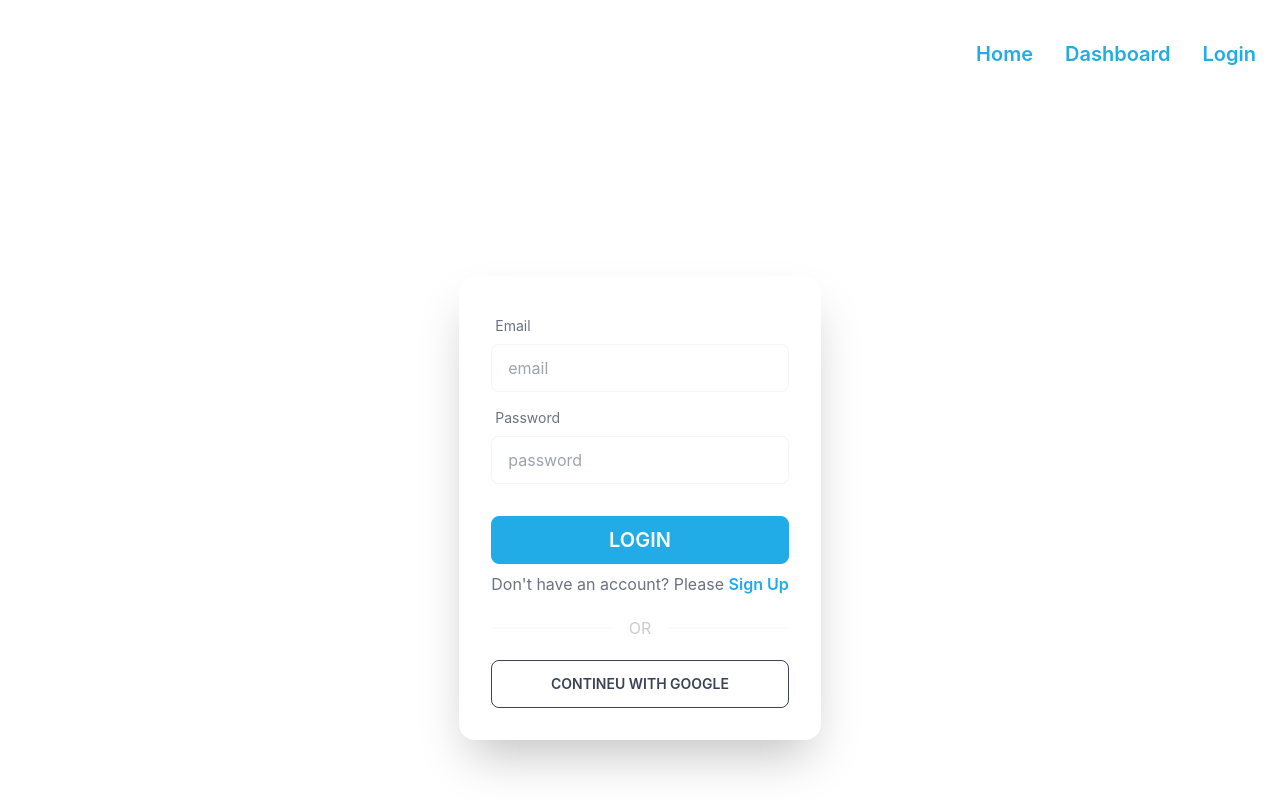
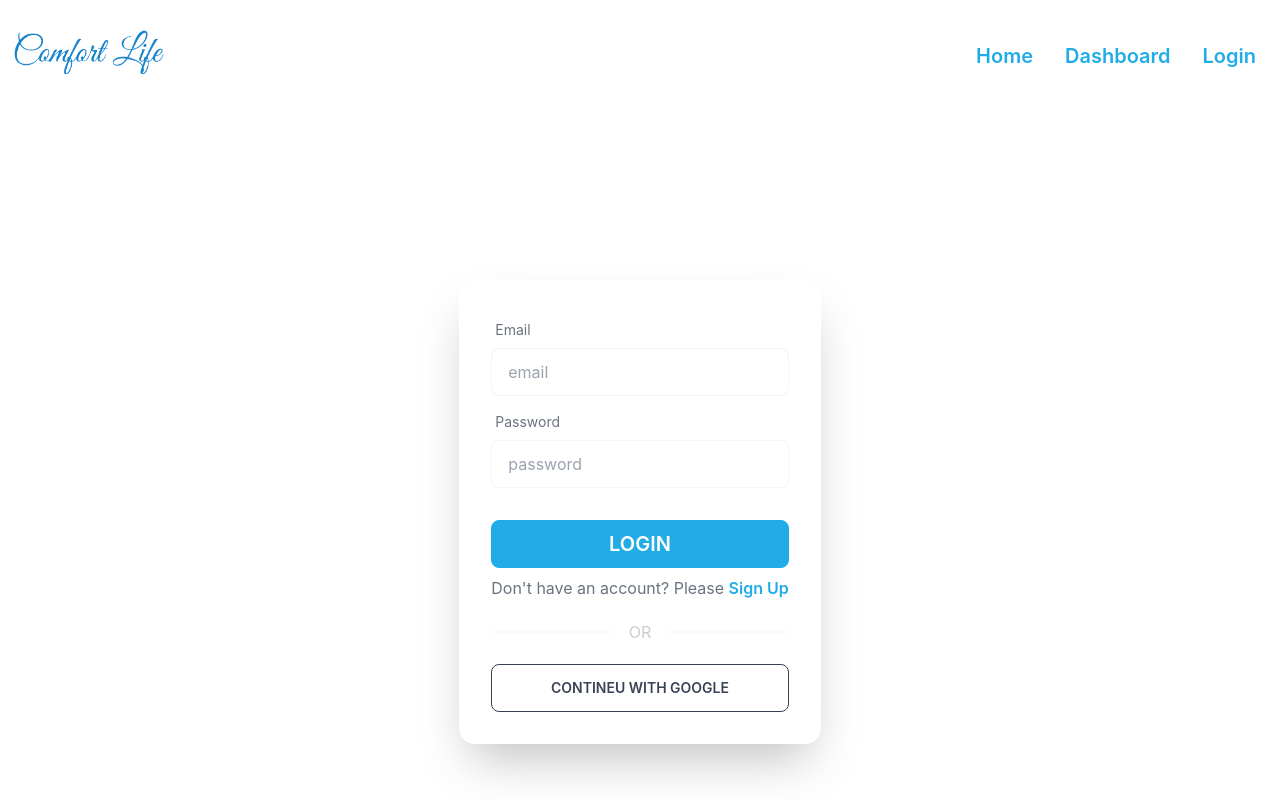
Before and after one commit to md-mahin-islam-mahi/Comfort-Life-Client, a React (Create React App) app: page /login in a window 1280 px wide. Shown: the top 800 px of the page. Built offline with nearby package versions, Linux system fonts and the light colour scheme; no server answers.

Commit message:
added logo

```diff
--- a/src/App.js
+++ b/src/App.js
@@ -4,7 +4,7 @@ import router from './Routes/Common/Routes';
 
 function App() {
   return (
-    <div className="App lg:max-w-[1600px] mx-auto">
+    <div className="App max-w-full lg:max-w-[1600px] mx-auto">
       <RouterProvider router={router} />
     </div>
   );
--- a/src/Components/Dashboard/Admin/AdminRoute.js
+++ /dev/null
@@ -1,16 +0,0 @@
-import { useQuery } from '@tanstack/react-query';
-import React, { useEffect, useState } from 'react';
-import AllBuyers from './All Buyers/AllBuyers';
-
-const AdminRoute = () => {
-
-
-    return (
-        <div>
-            <div>
-            </div>
-        </div>
-    );
-};
-
-export default AdminRoute;
--- a/src/Components/Dashboard/MyOrders/MyOrders.js
+++ b/src/Components/Dashboard/MyOrders/MyOrders.js
@@ -7,11 +7,7 @@ import { AuthContext } from '../../../Context/AuthProvider';
 const MyOrders = () => {
     const { user, loader } = useContext(AuthContext);
 
-    // const url = `http://localhost:5000/orders?email=${user.email}`
-    //     fetch(url)
-    //         .then(res => res.json())
-    //         .then(data => setFurnitures(data));
-
+    // useQuery to load data-2
     const { data: furnitures = [], refetch } = useQuery({
         queryKey: 'myOrders',
         queryFn: async () => {
--- a/src/Components/Dashboard/MyProducts/MyProducts.js
+++ b/src/Components/Dashboard/MyProducts/MyProducts.js
@@ -6,6 +6,7 @@ import ProductItems from './ProductItems';
 const MyProducts = () => {
     const { user } = useContext(AuthContext);
 
+    // useQuery to load data- 1
     const { data: myProducts, isLoading } = useQuery({
         queryKey: ['my-products'],
         queryFn: () => fetch(`http://localhost:5000/furniture/${user.email}`)
--- a/src/Components/Pages/Home/Home.js
+++ b/src/Components/Pages/Home/Home.js
@@ -4,7 +4,7 @@ import { Link } from 'react-router-dom';
 const Home = () => {
     return (
         <div>
-            <div>
+            <div className='w-full'>
                 <div className="hero min-h-screen mb-20" style={{ backgroundImage: `url("https://w0.peakpx.com/wallpaper/911/193/HD-wallpaper-bedroom-interior-chest-dressing-table.jpg")` }}>
                     <div className="hero-overlay bg-opacity-90"></div>
                     <div className="hero-content text-center text-neutral-content">
--- a/src/Components/Pages/Login/Login.js
+++ b/src/Components/Pages/Login/Login.js
@@ -16,6 +16,7 @@ const Login = () => {
     }
 
     const loginUser = data => {
+
         signIn(data.email, data.password)
             .then(result => {
                 const user = result.user;
@@ -24,7 +25,6 @@ const Login = () => {
                     navigateTo(from, { replace: true });
                 }
             })
-            .catch(errors => console.log(errors));
 
     }
 
@@ -39,12 +39,14 @@ const Login = () => {
                                     <span className="label-text text-gray-500">Email</span>
                                 </label>
                                 <input type="text" placeholder="email" className="input input-bordered text-black" {...register("email", { required: true })} />
+                                {errors.email && <div className="error text-red-600">{errors.email.message}</div>}
                             </div>
                             <div className="form-control">
                                 <label className="label">
                                     <span className="label-text text-gray-500">Password</span>
                                 </label>
                                 <input type="password" placeholder="password" className="input input-bordered text-black" {...register("password", { required: true })} />
+
                             </div>
                             <div className="form-control mt-6">
                                 <input className='btn btn-primary text-white text-xl' type="submit" value="Login" />
--- a/src/Components/Shared/Header/Header.js
+++ b/src/Components/Shared/Header/Header.js
@@ -1,3 +1,4 @@
+import { logDOM } from '@testing-library/react';
 import React, { useContext } from 'react';
 import { Link } from 'react-router-dom';
 import { AuthContext } from '../../../Context/AuthProvider';
@@ -19,8 +20,9 @@ const Header = () => {
         }
     </>
     return (
-        <div className="navbar bg-base-100 my-5 text-xl">
+        <div className="navbar text-xl">
             <div className="navbar-start">
+                <Link to="/"><img className='w-40 hidden lg:flex' src="logo.png" alt="" /></Link>
                 <div className="dropdown">
                     <label tabIndex={0} className="btn btn-ghost lg:hidden">
                         <svg xmlns="http://www.w3.org/2000/svg" className="h-5 w-5" fill="none" viewBox="0 0 24 24" stroke="currentColor"><path strokeLinecap="round" strokeLinejoin="round" strokeWidth="2" d="M4 6h16M4 12h8m-8 6h16" /></svg>
@@ -29,7 +31,6 @@ const Header = () => {
                         {navbarItems}
                     </ul>
                 </div>
-                <a className="btn btn-ghost normal-case text-xl"></a>
             </div>
 
             <div className="navbar-end">
--- a/src/Routes/Common/Routes.js
+++ b/src/Routes/Common/Routes.js
@@ -12,7 +12,6 @@ import MyOrders from "../../Components/Dashboard/MyOrders/MyOrders";
 import PaymentPage from "../../Components/Dashboard/Payment/PaymentPage";
 import AllBuyers from "../../Components/Dashboard/Admin/All Buyers/AllBuyers"
 import AllSeller from "../../Components/Dashboard/Admin/All seller/AllSeller"
-import AdminRoute from "../../Components/Dashboard/Admin/AdminRoute";
 import PrivateRoute from "../Private/PrivateRoute";
 
 const router = createBrowserRouter([
@@ -74,10 +73,6 @@ const router = createBrowserRouter([
             {
                 path: "/dashboard/admin/all-seller",
                 element: <AllSeller></AllSeller>
-            },
-            {
-                path: "/dashboard/admin",
-                element: <AdminRoute></AdminRoute>
             }
         ],
     }
```
Also changed, not shown: public/logo.png (added).
